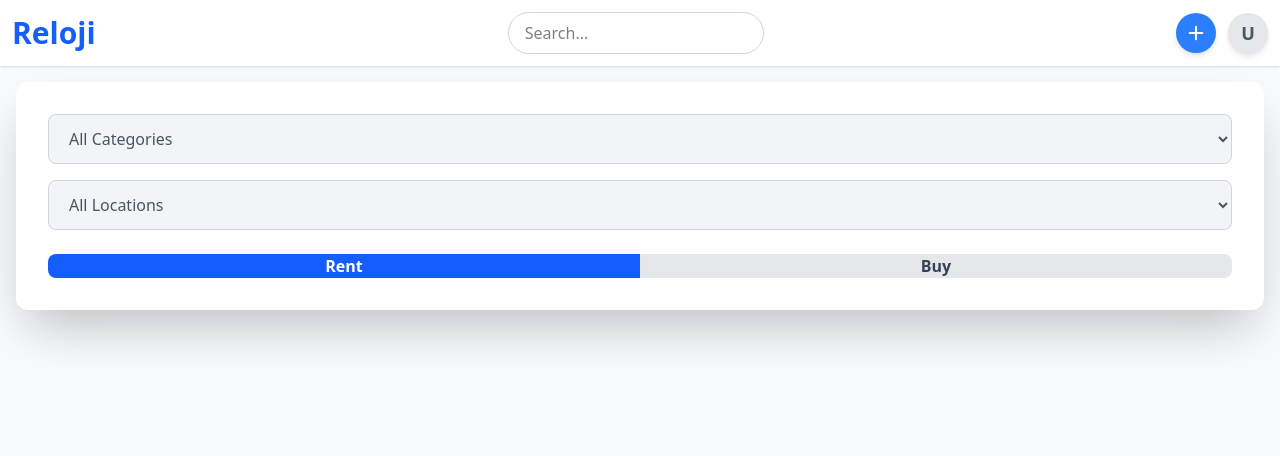
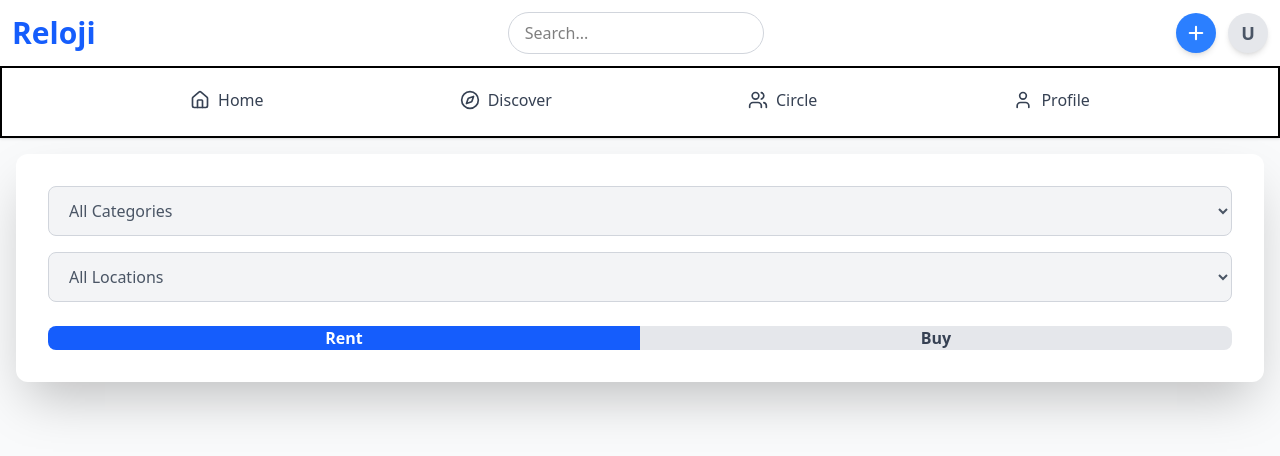
Before and after one commit to JeevanJhola/Reloji, a React (Vite) app in the folder client/: page / in a window 1280 px wide. Shown: the top 456 px of the page. Built offline with nearby package versions, Linux system fonts and the light colour scheme.

Commit message:
add navigation bar

```diff
--- a/client/package.json
+++ b/client/package.json
@@ -12,6 +12,7 @@
   "dependencies": {
     "@tailwindcss/vite": "^4.1.13",
     "axios": "^1.7.9",
+    "lucide-react": "^0.544.0",
     "react": "^19.1.1",
     "react-dom": "^19.1.1",
     "react-router-dom": "^6.28.0",
--- a/client/src/components/Header.jsx
+++ b/client/src/components/Header.jsx
@@ -1,5 +1,7 @@
 import ReusableButton from "./assets/ReusableButton";
 import SearchBar from "./assets/SearchBar";
+import { Home, Compass, Users, User } from "lucide-react";
+import NavButton from "./assets/NavButton";
 
 export default function Header() {
   return (
@@ -38,6 +40,13 @@ export default function Header() {
           <SearchBar id="search-mobile" width="w-full" />
         </div>
       </div>
+      <nav className="flex flex-nowrap space-x-4 justify-evenly p-4 border-2">
+      <NavButton icon={Home} label="Home" />
+      <NavButton icon={Compass} label="Discover" />
+      <NavButton icon={Users} label="Circle" />
+      <NavButton icon={User} label="Profile" />
+    </nav>
+
     </header>
   );
 }
--- /dev/null
+++ b/client/src/components/assets/NavButton.jsx
@@ -0,0 +1,17 @@
+import React, { useState } from "react";
+
+export default function NavButton({ icon: Icon, label }) {
+  const [active, setActive] = useState(label === "Home");
+
+  return (
+    <button
+      onClick={() => setActive(true)}
+      className={`flex min-w-0 items-center gap-2 px-2 py-1 border-b-4 border-transparent text-gray-700 transition
+        hover:text-blue-500 hover:border-blue-500
+        ${active ? "text-blue-500 border-blue-500" : ""}`}
+    >
+      <Icon className="w-5 h-5" />
+      <span>{label}</span>
+    </button>
+  );
+}
```
Also changed, not shown: package.json (line endings or trailing spaces), 1 other file (tests, documents, lock files or other folders).
